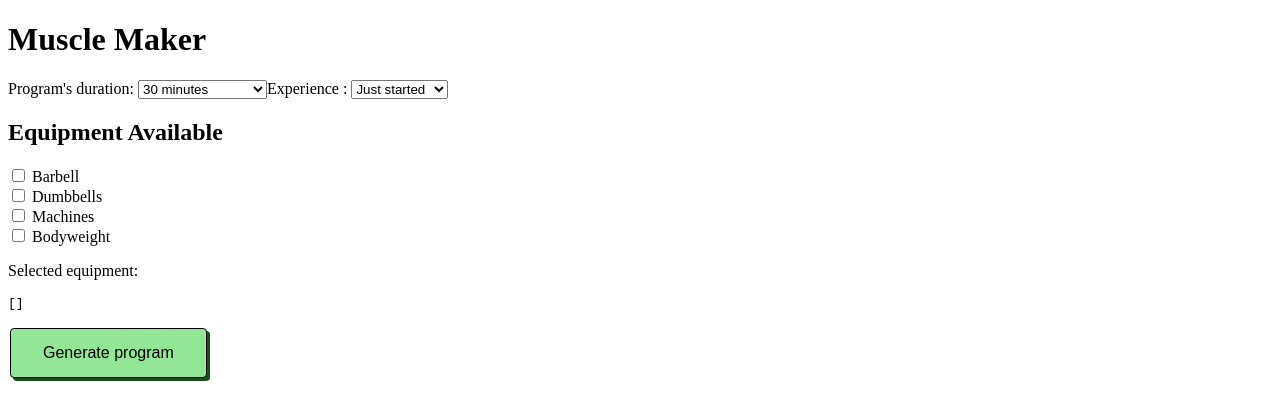
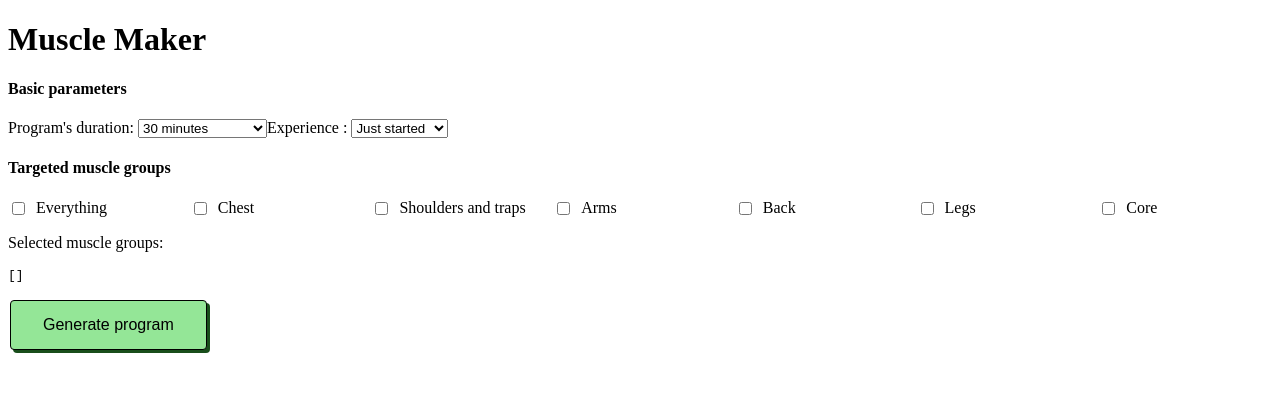
Before and after one commit to Flag69/Muscle-Maker, a Vue app in the folder frontend/: page / in a window 1280 px wide. Shown: the top 420 px of the page. Built offline with nearby package versions, Linux system fonts and the light colour scheme.

Commit message:
work on filters

```diff
--- a/frontend/src/components/filtersDisplay.vue
+++ b/frontend/src/components/filtersDisplay.vue
@@ -1,4 +1,7 @@
 <template>
+
+    <h4>Basic parameters</h4>
+
     <label for="durationFilter">Program's duration: </label>
     <select name="durationFilter" id="durationFilter">
         <option value="30">30 minutes</option>
@@ -18,61 +21,51 @@
         <option value="4">Advanced</option>
     </select>
 
-  <h2>Equipment Available</h2>
+    <h4>Targeted muscle groups</h4>
 
-  <label>
-    <input
-      type="checkbox"
-      value="Barbell"
-      v-model="equipment"
-    />
-    Barbell
-  </label>
+        <div class="checkbox-group">
+            <label v-for="item in musclegroupsOptions" :key="item" class="checkbox-label">
+                <input type="checkbox" :value="item" v-model="musclegroups" />
 
-  <br>
+                {{ item }}
 
-  <label>
-    <input
-      type="checkbox"
-      value="Dumbbells"
-      v-model="equipment"
-    />
-    Dumbbells
-  </label>
+            </label>
+        </div>
 
-  <br>
-
-  <label>
-    <input
-      type="checkbox"
-      value="Machines"
-      v-model="equipment"
-    />
-    Machines
-  </label>
-
-  <br>
-
-  <label>
-    <input
-      type="checkbox"
-      value="Bodyweight"
-      v-model="equipment"
-    />
-    Bodyweight
-  </label>
-
-  <p>Selected equipment:</p>
-  <pre>{{ equipment }}</pre>
+        <p>Selected muscle groups:</p>
+        <pre>{{ musclegroups }}</pre>
 
 </template>
 
 <script setup>
 import { ref } from "vue"
 
-const equipment = ref([])
+const musclegroups = ref([])
+
+const musclegroupsOptions = [
+    "Everything",
+    "Chest",
+    "Shoulders and traps",
+    "Arms",
+    "Back",
+    "Legs",
+    "Core"
+]
 
 </script>
 
 <style scoped>
+
+.checkbox-label {
+    display: flex;
+    align-items: center;
+    gap: 0.5rem;
+}
+
+.checkbox-group {
+    display: grid;
+    grid-template-columns: repeat(auto-fit, minmax(120px, 0.5fr));
+    gap: 0.3rem 0.5rem;
+}
+
 </style>
```
